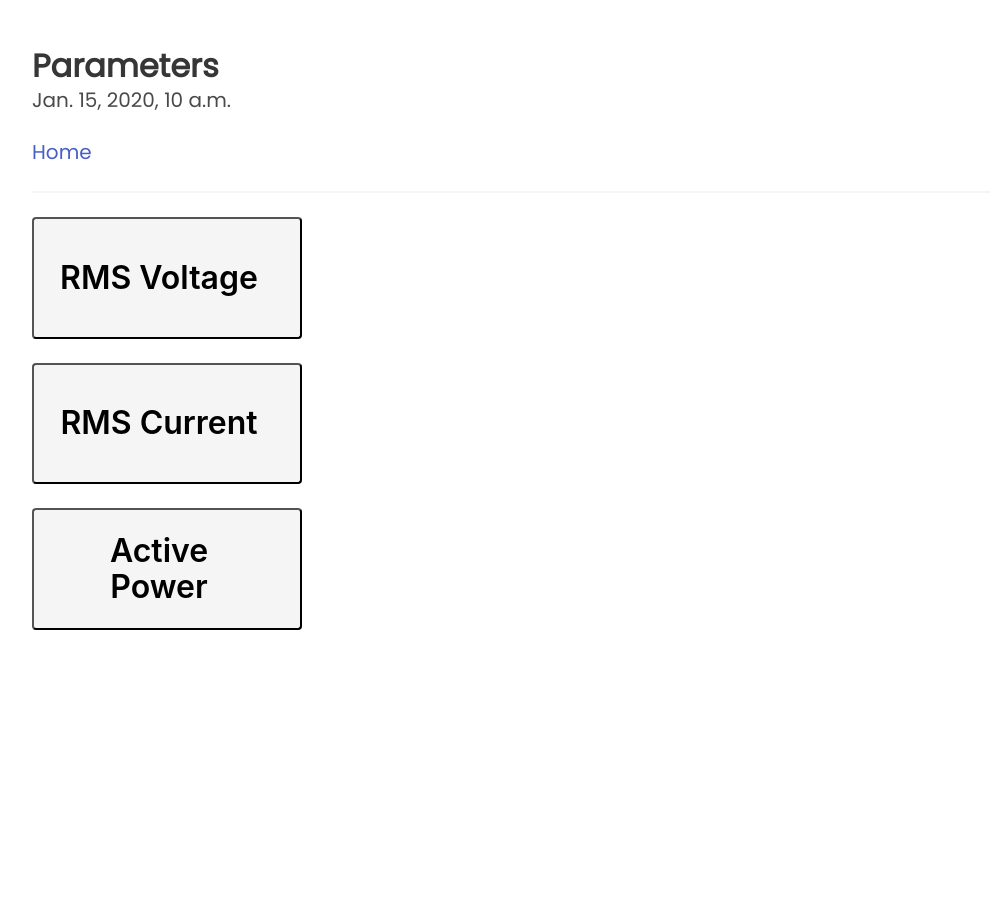
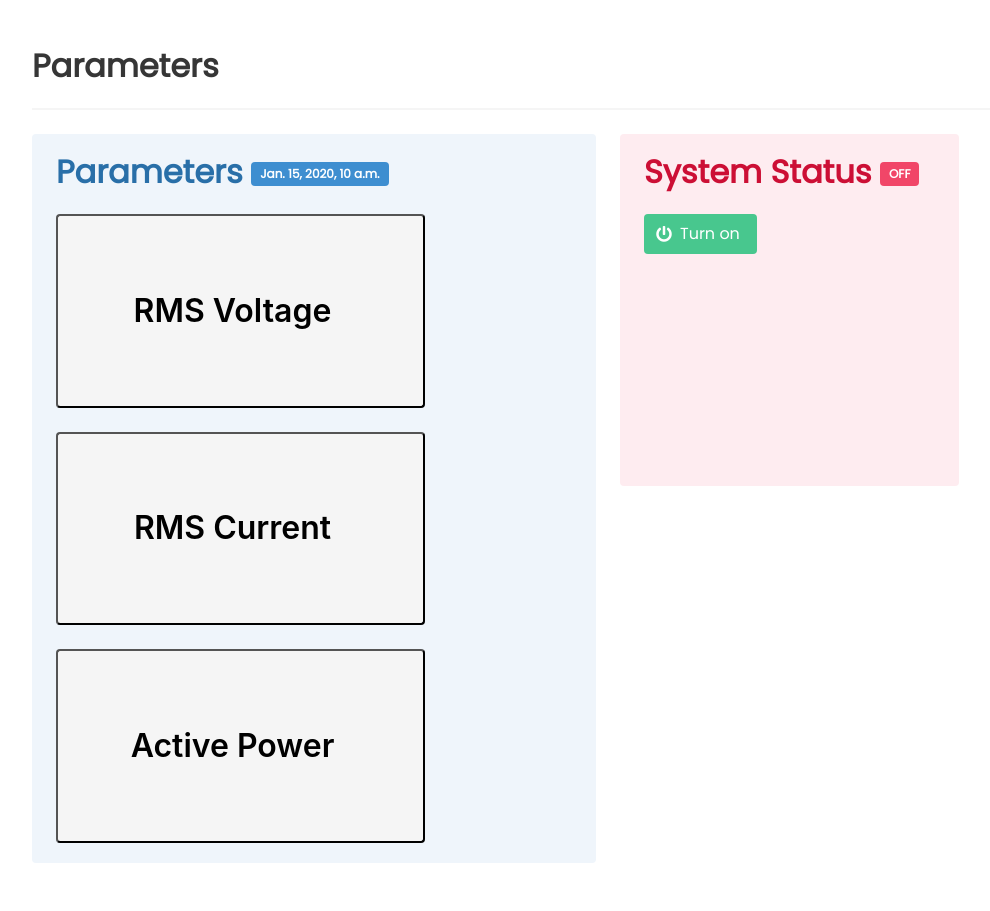
Before and after one commit to RamrajCh/web-api-voltage-unbalance, a Django app: template api/templates/api/home.html in a window 1280 px wide. Shown: the whole page, without its empty margins (32-1022 px from the left). Before the commit the page ends 630 px from the top, so only its background shows below. Run offline with Django 4.2, Linux system fonts and the light colour scheme; the template is opened without the code that fills it: most values are stand-ins (such as "Sample title", 1, 10 or a date in 2020); some libraries are stand-ins or nearby versions.

Commit message:
Add system status

```diff
--- a/api/templates/api/base.html
+++ b/api/templates/api/base.html
@@ -9,6 +9,7 @@
     <title>Home</title>
     <link rel="stylesheet" href="https://fonts.googleapis.com/css?family=Poppins">
     <link rel="stylesheet" href="https://cdn.jsdelivr.net/npm/bulma@0.9.3/css/bulma.min.css">
+    <link rel="stylesheet" href="https://use.fontawesome.com/releases/v5.3.1/css/all.css" integrity="sha384-mzrmE5qonljUremFsqc01SB46JvROS7bZs3IO2EmfFsd15uHvIt+Y8vEf7N7fWAU" crossorigin="anonymous">
 
     <style>
         body{
@@ -24,15 +25,7 @@
             <h1 class="title">
                 Parameters
             </h1>
-            <h2 class="subtitle">
-                {% block subtitle %} {% endblock %}
-            </h2>
-
-            <nav class="breadcrumb is-medium" aria-label="breadcrumbs">
-                <ul>
-                  <li class='{% if active == "home" %}is-active{% endif %}'><a href='{% url "api:home" %}'>Home</a></li>
-                </ul>
-            </nav>
+            {% block navbar %} {% endblock %}
 
             <hr/>
             {% if messages %}
--- a/api/templates/api/home.html
+++ b/api/templates/api/home.html
@@ -1,14 +1,21 @@
 {% extends "api/base.html" %}
 {% load static %}
-
-{% block subtitle %}
-    {{ parameter.created }}
-{% endblock %}
 
 {% block content %}
 
 <div class="tile is-ancestor">
-    <div class="tile is-parent is-3">
+    <div class="tile is-vertical">
+        <div class="tile">
+            <div class="tile is-parent">
+                <article class="tile is-child notification is-light is-info">
+                    <p class="title">
+                        Parameters
+                        <span class="tag is-info">{{ parameter.created }}</span>
+                    </p>
+                    <div class="tile is-ancestor">
+                        <div class="tile is-vertical">
+                            <div class="tile is-horizontal">
+                                <div class="tile is-parent">
                                     <button class="tile is-child notification" id="voltageButton">
                                         <p class="title">RMS Voltage</p>
                                     </button>
@@ -29,9 +36,8 @@
                                   </article>
                                 </div>
                             </div>
-
-<div class="tile is-ancestor">
-    <div class="tile is-parent is-3">
+                            <div class="tile is-horizontal">
+                                <div class="tile is-parent">
                                   <button class="tile is-child notification" id="currentButton">
                                     <p class="title">RMS Current</p>
                                   </button>
@@ -54,9 +60,8 @@
                                 </div>
 
                             </div>
-
-<div class="tile is-ancestor">
-    <div class="tile is-parent is-3">
+                            <div class="tile is-horizontal">
+                                <div class="tile is-parent">
                                     <button class="tile is-child notification" id="powerButton">
                                         <p class="title">Active Power</p>
                                     </button>
@@ -77,6 +82,43 @@
                                     </article>
                                 </div>
                             </div>
+                        </div>
+                    </div>
+                </article>
+            </div>
+        </div>
+    </div>
+    <div class="tile is-vertical">
+        <div class="tile is-parent">
+            <article class="is-child notification is-light {% if system_status %} is-success {% else %} is-danger {% endif %}">
+                <div>
+                    <p class="title">System Status
+                    {% if system_status %}
+                        <span class="tag is-success">ON</span>
+                    {% else %}
+                        <span class="tag is-danger">OFF</span>
+                    {% endif %}
+                    </p>
+                </div>
+                <br/>
+                <a class="button has-text-centered {% if system_status %} is-danger {% else %} is-success {% endif %}" href="{% url 'api:toggle_system' %}">
+                    <span class="icon">
+                        <i class="fas fa-power-off"></i>
+                    </span>
+                    {% if system_status %}
+                        <span>Turn off</span>
+                    {% else %}
+                        <span>Turn on</span>
+                    {% endif %}
+                </a>
+            </article>
+        </div>
+        <div class="tile is-parent"></div>
+    </div>
+</div>
+
+
+
 
 {% endblock %}
 
--- a/api/urls.py
+++ b/api/urls.py
@@ -9,4 +9,6 @@ urlpatterns = [
     path('api/', views.APIRoot.as_view(), name='root'),
     path('api/parameters/', views.ParameterListCreateView.as_view(), name='parameter-list-create'),
     path('api/parameters/<int:pk>/', views.ParameterRetrieveUpdateDestroyView.as_view(), name='parameter-detail'),
+    path('api/toggle-system/', views.toggle_system, name='toggle_system'),
+    path('api/get-system-status/', views.GetSystemStatus.as_view(), name='get_system_status'),
 ]
```
Also changed, not shown: api/views.py (+25 -2 lines), 2 other files. Lines whose indentation alone changed are shown as unchanged.
